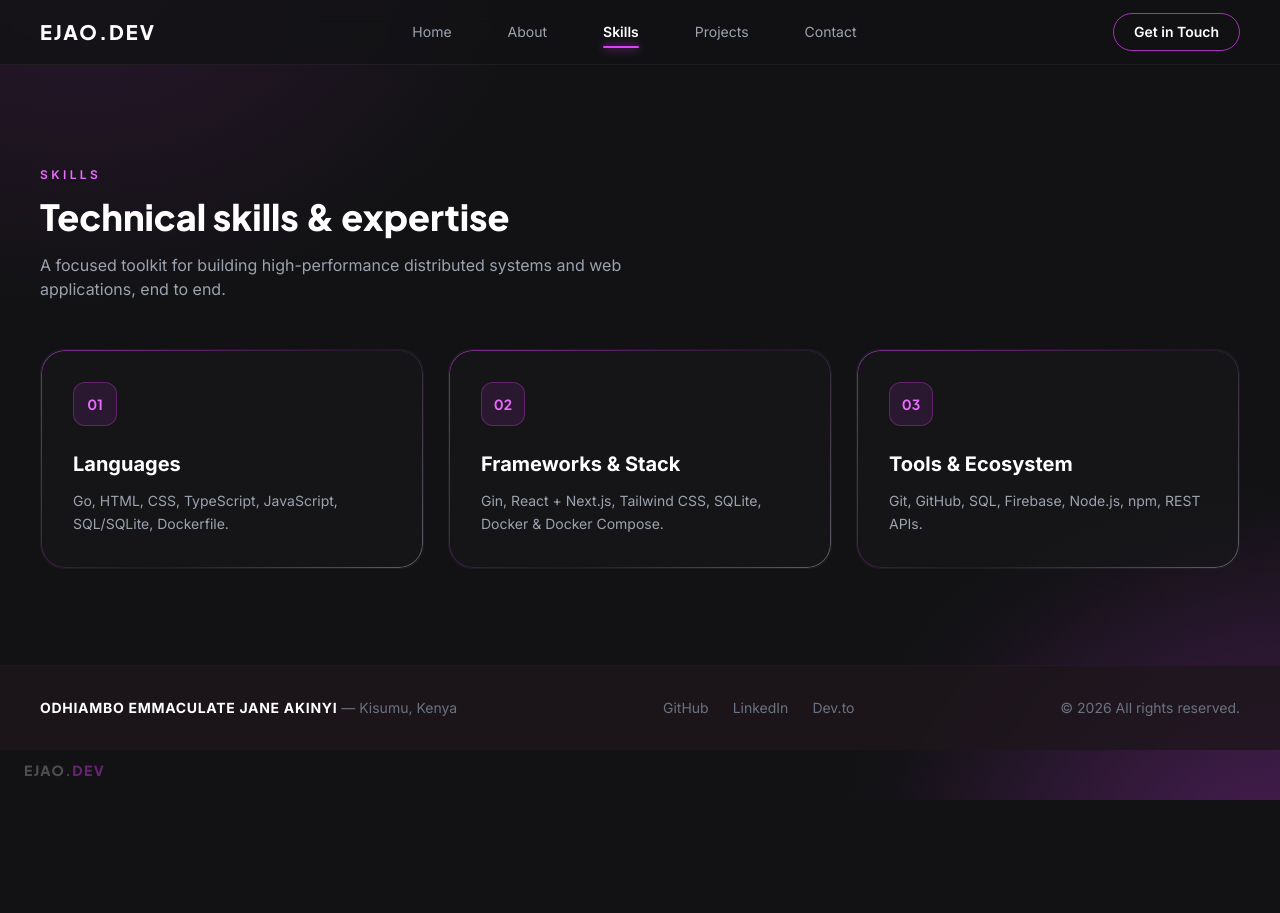
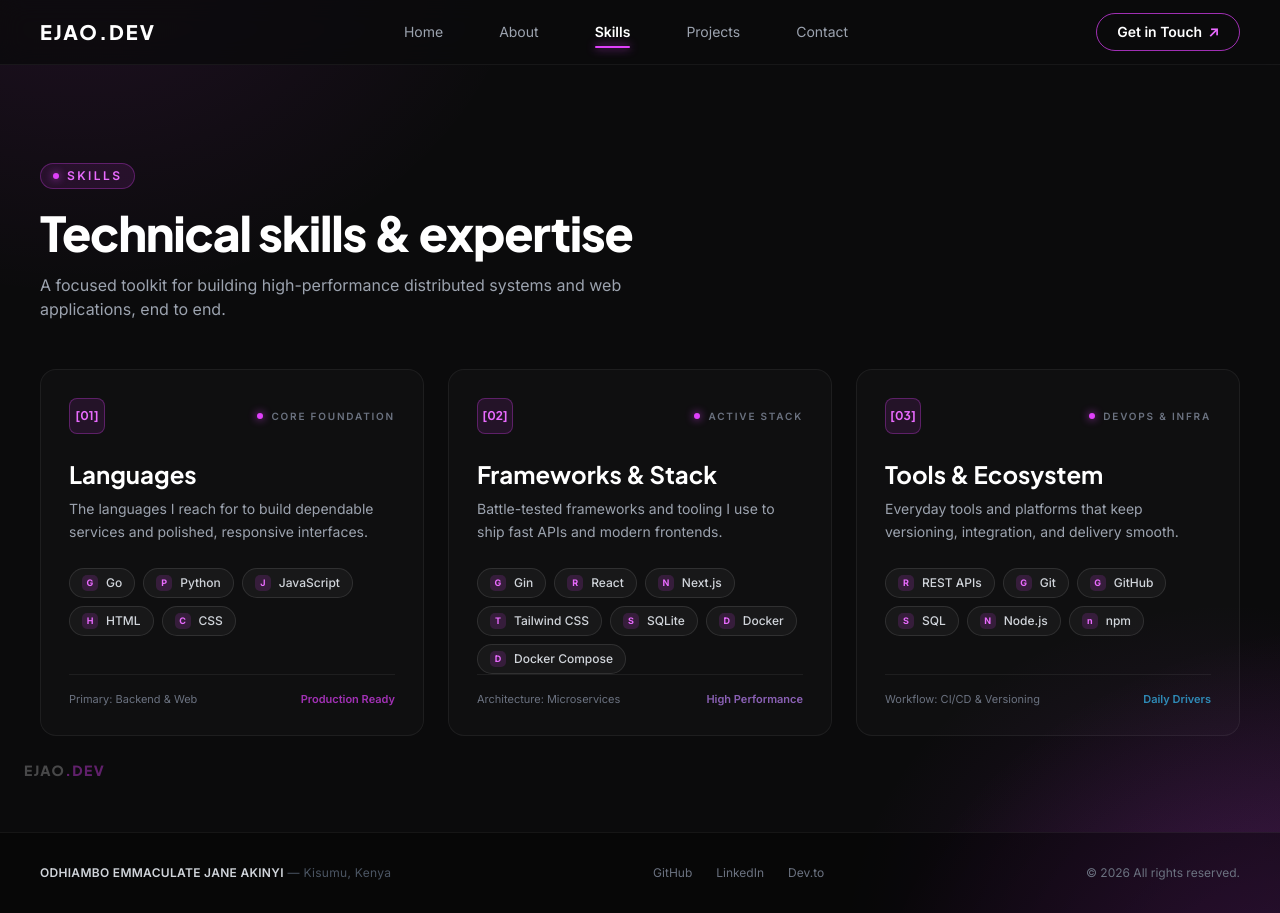
Before and after one commit to ejao-000/portfolio, a React (Vite) app: page / in a window 1280 px wide. Both pictures are taken after a click on the button "Skills". Before the commit the page ends 800 px from the top, so only its background shows below. Built offline with nearby package versions, Linux system fonts and the light colour scheme.

Commit message:
skills: premium bento grid, footer refresh, arrow CTA, darker canvas

```diff
--- a/index.html
+++ b/index.html
@@ -7,7 +7,7 @@
       name="description"
       content="Portfolio of Odhiambo Emmaculate Jane Akinyi — full-stack developer building scalable software with Go and React."
     />
-    <meta name="theme-color" content="#121214" />
+    <meta name="theme-color" content="#0B0B0C" />
     <link rel="preconnect" href="https://fonts.googleapis.com" />
     <link rel="preconnect" href="https://fonts.gstatic.com" crossorigin />
     <link
--- a/src/components/Features.jsx
+++ b/src/components/Features.jsx
@@ -1,58 +1,122 @@
 import useReveal from '../hooks/useReveal';
-import SectionHeading from './SectionHeading';
 
-const SKILL_AREAS = [
+const SKILL_GROUPS = [
   {
     index: '01',
+    status: 'Core Foundation',
     title: 'Languages',
-    detail: 'Go, HTML, CSS, TypeScript, JavaScript, SQL/SQLite, Dockerfile.',
+    summary:
+      'The languages I reach for to build dependable services and polished, responsive interfaces.',
+    tech: ['Go', 'Python', 'JavaScript', 'HTML', 'CSS'],
+    scope: 'Primary: Backend & Web',
+    tier: 'Production Ready',
+    tierClass: 'text-neon-500/70',
   },
   {
     index: '02',
+    status: 'Active Stack',
     title: 'Frameworks & Stack',
-    detail: 'Gin, React + Next.js, Tailwind CSS, SQLite, Docker & Docker Compose.',
+    summary:
+      'Battle-tested frameworks and tooling I use to ship fast APIs and modern frontends.',
+    tech: ['Gin', 'React', 'Next.js', 'Tailwind CSS', 'SQLite', 'Docker', 'Docker Compose'],
+    scope: 'Architecture: Microservices',
+    tier: 'High Performance',
+    tierClass: 'text-purple-400/70',
   },
   {
     index: '03',
+    status: 'DevOps & Infra',
     title: 'Tools & Ecosystem',
-    detail: 'Git, GitHub, SQL, Firebase, Node.js, npm, REST APIs.',
+    summary:
+      'Everyday tools and platforms that keep versioning, integration, and delivery smooth.',
+    tech: ['REST APIs', 'Git', 'GitHub', 'SQL', 'Node.js', 'npm'],
+    scope: 'Workflow: CI/CD & Versioning',
+    tier: 'Daily Drivers',
+    tierClass: 'text-sky-400/70',
   },
 ];
 
 /**
  * Features
  * --------
- * Skills section — three cards grouping the language, framework, and tool
- * stacks used day to day. Cards reveal with a short stagger.
+ * Skills section — three bento cards grouping the language, framework, and
+ * tool stacks used day to day. Cards reveal with a short stagger.
  */
 export default function Features() {
   const { ref, visible } = useReveal();
 
   return (
-    <section id="skills" className="section-shell py-16 md:py-24">
-      <SectionHeading
-        eyebrow="Skills"
-        title="Technical skills & expertise"
-        subtitle="A focused toolkit for building high-performance distributed systems and web applications, end to end."
-      />
+    <section id="skills" className="section-shell relative py-16 md:py-24">
+      {/* Section heading */}
+      <div className="max-w-2xl">
+        <span className="inline-flex items-center gap-2 rounded-full border border-neon-500/30 bg-neon-500/10 px-3 py-1 text-xs font-semibold uppercase tracking-[0.2em] text-neon-400">
+          <span className="h-1.5 w-1.5 rounded-full bg-neon-500 shadow-[0_0_8px_rgba(224,64,251,0.9)]" />
+          Skills
+        </span>
+        <h2 className="mt-5 font-display text-4xl font-extrabold leading-[1.08] tracking-tight text-white md:text-5xl">
+          Technical skills &amp; expertise
+        </h2>
+        <p className="mt-4 text-gray-400">
+          A focused toolkit for building high-performance distributed systems
+          and web applications, end to end.
+        </p>
+      </div>
 
-      {/* Skill cards */}
+      {/* Skill bento cards */}
       <div
         ref={ref}
         className={`reveal-group mt-12 grid gap-6 md:grid-cols-3 ${
           visible ? 'is-visible' : ''
         }`}
       >
-        {SKILL_AREAS.map((area, index) => (
+        {SKILL_GROUPS.map((group, index) => (
           <article
-            key={area.index}
-            className={`glass-card border-gradient reveal reveal-delay-${index + 1} rounded-3xl p-8 transition-transform duration-300 hover:-translate-y-1.5`}
+            key={group.index}
+            className={`group reveal reveal-delay-${
+              index + 1
+            } relative flex flex-col overflow-hidden rounded-2xl border border-white/[0.06] bg-white/[0.02] p-7 transition-all duration-500 hover:-translate-y-1.5 hover:border-neon-500/30 hover:bg-white/[0.04] hover:shadow-[0_24px_60px_-24px_rgba(224,64,251,0.5)]`}
           >
-            <div className="mb-6 inline-flex h-11 w-11 items-center justify-center rounded-xl border border-jungle-500/30 bg-jungle-500/10 font-display text-sm font-bold text-jungle-400">
-              {area.index}
+            {/* Header row */}
+            <div className="flex items-center justify-between gap-3">
+              <span className="flex h-9 w-9 items-center justify-center rounded-lg border border-neon-500/30 bg-neon-500/10 font-display text-xs font-bold text-neon-400">
+                [{group.index}]
+              </span>
+              <span className="flex items-center gap-2 text-[10px] font-semibold uppercase tracking-[0.18em] text-gray-500">
+                <span className="h-1.5 w-1.5 rounded-full bg-neon-500 shadow-[0_0_8px_rgba(224,64,251,0.9)]" />
+                {group.status}
+              </span>
             </div>
-            <h3 className="text-xl font-bold">{area.title}</h3>
-            <p className="mt-3 text-sm leading-relaxed text-gray-400">{area.detail}</p>
+
+            {/* Title & summary */}
+            <h3 className="mt-6 font-display text-2xl font-bold text-white">
+              {group.title}
+            </h3>
+            <p className="mt-2 text-sm leading-relaxed text-gray-400">
+              {group.summary}
+            </p>
+
+            {/* Tech badge cluster */}
+            <ul className="mt-6 flex flex-wrap gap-2">
+              {group.tech.map((tech) => (
+                <li
+                  key={tech}
+                  className="flex items-center gap-2 rounded-full border border-white/10 bg-white/[0.04] px-3 py-1.5 text-xs font-medium text-gray-300 transition-all duration-300 hover:border-neon-500/50 hover:bg-neon-500/10 hover:text-white"
+                >
+                  <span className="flex h-4 w-4 items-center justify-center rounded-[5px] bg-neon-500/15 text-[9px] font-bold text-neon-400">
+                    {tech.charAt(0)}
+                  </span>
+                  {tech}
+                </li>
+              ))}
+            </ul>
+
+            {/* Footer metadata */}
+            <div className="mt-auto flex items-center justify-between gap-3 border-t border-white/[0.06] pt-4 text-[11px]">
+              <span className="text-gray-500">{group.scope}</span>
+              <span className={`font-semibold ${group.tierClass}`}>
+                {group.tier}
+              </span>
+            </div>
           </article>
         ))}
       </div>
--- a/src/components/Footer.jsx
+++ b/src/components/Footer.jsx
@@ -11,11 +11,13 @@ const SOCIAL_LINKS = [
  */
 export default function Footer() {
   return (
-    <footer className="border-t border-jungle-700/25 bg-carbon-900/80 py-8">
-      <div className="section-shell flex flex-col items-center justify-between gap-4 text-sm text-gray-500 md:flex-row">
-        <p>
-          <span className="font-bold tracking-wider text-white">ODHIAMBO EMMACULATE JANE AKINYI</span>
-          {' '}— Kisumu, Kenya
+    <footer className="border-t border-white/[0.06] bg-black/40 py-8">
+      <div className="section-shell flex flex-col items-center justify-between gap-5 text-xs text-gray-500 md:flex-row">
+        <p className="tracking-wide">
+          <span className="font-semibold text-gray-300">
+            ODHIAMBO EMMACULATE JANE AKINYI
+          </span>
+          <span className="text-gray-600"> — Kisumu, Kenya</span>
         </p>
 
         <ul className="flex gap-6">
@@ -25,7 +27,7 @@ export default function Footer() {
                 href={social.href}
                 target="_blank"
                 rel="noreferrer"
-                className="transition-colors hover:text-jungle-400"
+                className="transition-colors duration-300 hover:text-neon-400"
               >
                 {social.label}
               </a>
--- a/src/components/Navbar.jsx
+++ b/src/components/Navbar.jsx
@@ -19,7 +19,7 @@ export default function Navbar({ active, onNavigate }) {
   const [open, setOpen] = useState(false);
 
   return (
-    <header className="sticky top-0 z-50 border-b border-white/5 bg-[#121214]/80 backdrop-blur-md">
+    <header className="sticky top-0 z-50 border-b border-white/5 bg-[#0B0B0C]/80 backdrop-blur-md">
       <nav className="section-shell flex h-16 items-center justify-between">
         {/* Brand */}
         <button
@@ -58,9 +58,15 @@ export default function Navbar({ active, onNavigate }) {
         {/* CTA */}
         <a
           href="mailto:odhiamboemmaculatejaneakinyi@gmail.com"
-          className="hidden shrink-0 rounded-full border border-neon-500/70 px-5 py-2 text-sm font-semibold text-white transition-all duration-300 hover:bg-neon-500/10 hover:shadow-[0_0_20px_-4px_rgba(224,64,251,0.6)] lg:block"
+          className="group hidden shrink-0 items-center gap-1.5 rounded-full border border-neon-500/70 px-5 py-2 text-sm font-semibold text-white transition-all duration-300 hover:bg-neon-500/10 hover:shadow-[0_0_20px_-4px_rgba(224,64,251,0.6)] lg:inline-flex"
         >
           Get in Touch
+          <span
+            aria-hidden
+            className="text-neon-400 transition-transform duration-300 group-hover:-translate-y-0.5 group-hover:translate-x-0.5"
+          >
+            ↗
+          </span>
         </a>
 
         {/* Mobile hamburger */}
@@ -97,9 +103,9 @@ export default function Navbar({ active, onNavigate }) {
           <li>
             <a
               href="mailto:odhiamboemmaculatejaneakinyi@gmail.com"
-              className="inline-block rounded-full border border-neon-500/70 px-5 py-2 text-sm font-semibold text-white"
+              className="inline-flex items-center gap-1.5 rounded-full border border-neon-500/70 px-5 py-2 text-sm font-semibold text-white"
             >
-              Get in Touch
+              Get in Touch <span aria-hidden className="text-neon-400">↗</span>
             </a>
           </li>
         </ul>
--- a/src/index.css
+++ b/src/index.css
@@ -19,7 +19,7 @@
 
   body {
     @apply bg-carbon-950 text-white font-body antialiased;
-    background-color: #121214;
+    background-color: #0B0B0C;
   }
 
   ::selection {
@@ -49,11 +49,11 @@
 ------------------------------------------------------------------- */
 @layer utilities {
   .bg-forest {
-    background-color: #121214;
+    background-color: #0B0B0C;
     background-image:
-      radial-gradient(52rem 44rem at 108% 116%, rgba(224, 64, 251, 0.22), transparent 62%),
-      radial-gradient(40rem 36rem at 96% 104%, rgba(140, 40, 170, 0.18), transparent 60%),
-      radial-gradient(52rem 42rem at 6% -8%, rgba(224, 64, 251, 0.12), transparent 55%);
+      radial-gradient(52rem 44rem at 108% 116%, rgba(224, 64, 251, 0.24), transparent 62%),
+      radial-gradient(40rem 36rem at 96% 104%, rgba(140, 40, 170, 0.2), transparent 60%),
+      radial-gradient(52rem 42rem at 6% -8%, rgba(224, 64, 251, 0.1), transparent 55%);
   }
 
   /* Subtle grid over the glow, very faint so it never fights content */
```
